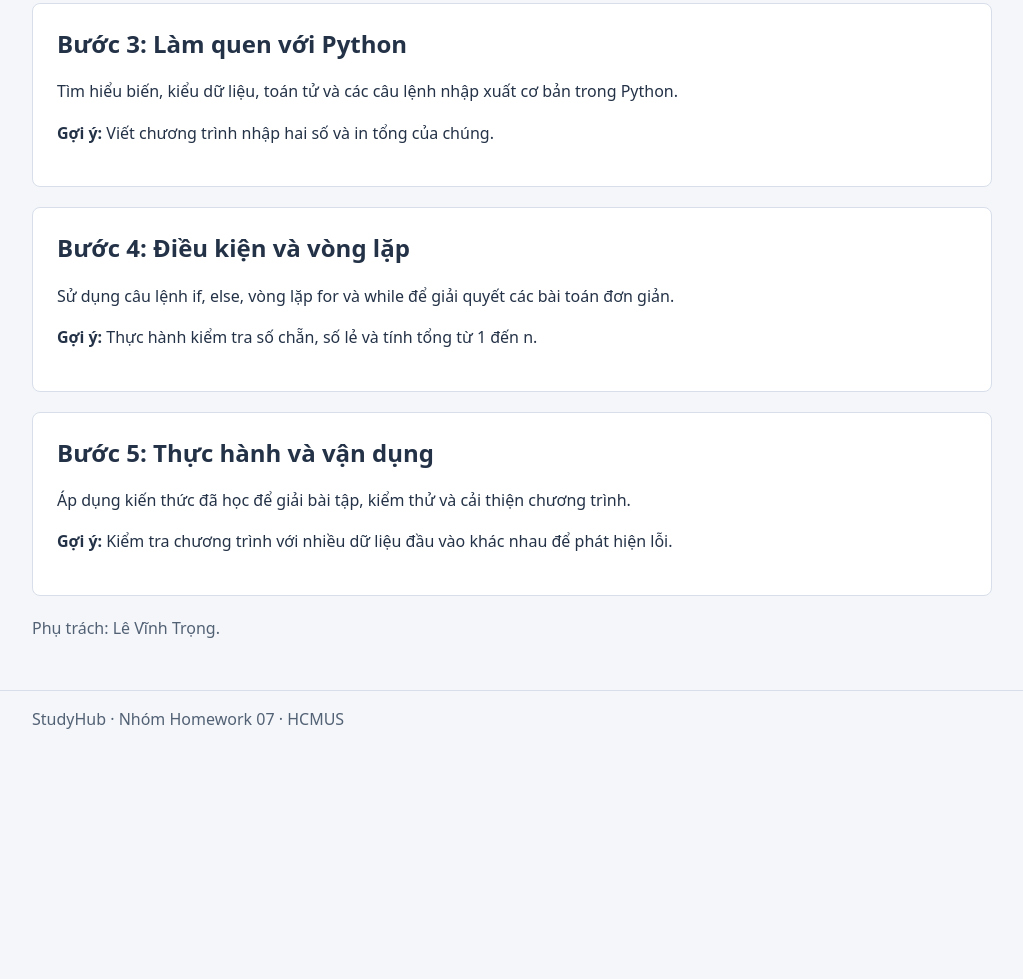
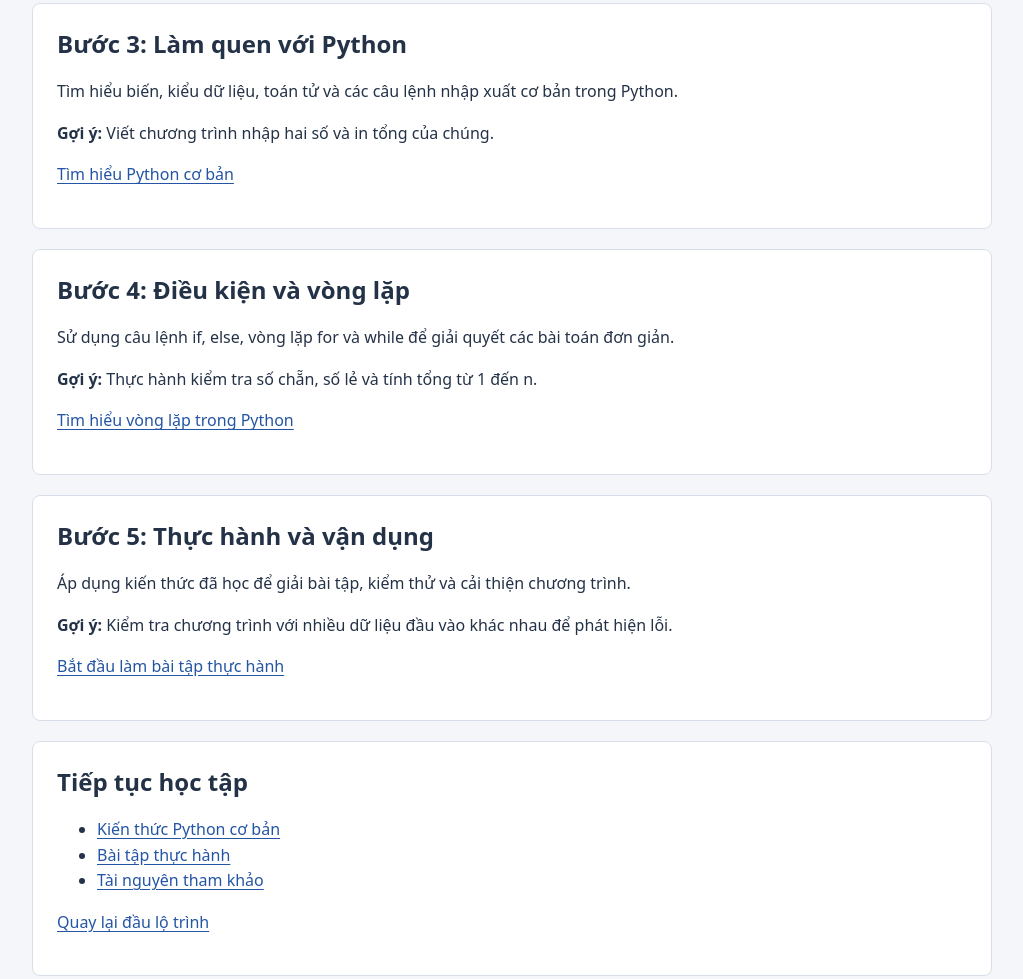
Before and after one commit to nghiep2405/HOMEWORK-TDTT-GIT, a plain HTML site: page roadmap.html in a window 1280 px wide. Shown: the part 737-1716 px from the top of the page, without its empty margins (128-1151 px from the left). Before the commit the page ends 1485 px from the top, so only its background shows below. Drawn offline with Linux system fonts and the light colour scheme.

Commit message:
Add navigation links and anchors to roadmap

```diff
--- a/roadmap.html
+++ b/roadmap.html
@@ -1,3 +1,4 @@
+
 <!DOCTYPE html>
 <html lang="vi">
 <head>
@@ -29,34 +30,47 @@
 
     <p>Khám phá 5 bước học từ Tư duy tính toán đến lập trình Python cơ bản.</p>
 
-    <section class="panel">
+    <section class="panel" id="computational-thinking">
       <h2>Bước 1: Làm quen với tư duy tính toán</h2>
       <p>Tìm hiểu cách phân rã vấn đề, nhận diện mẫu, trừu tượng hóa và xây dựng thuật toán.</p>
       <p><strong>Gợi ý:</strong> Chia một công việc hằng ngày thành các nhiệm vụ nhỏ để dễ giải quyết.</p>
     </section>
 
-    <section class="panel">
+    <section class="panel" id="algorithm">
       <h2>Bước 2: Xây dựng tư duy thuật toán</h2>
       <p>Phân tích bài toán và thiết kế các bước giải quyết vấn đề theo trình tự logic.</p>
       <p><strong>Gợi ý:</strong> Viết các bước tính tổng hai số bằng ngôn ngữ tự nhiên trước khi lập trình.</p>
     </section>
 
-    <section class="panel">
+    <section class="panel" id="python-basics">
       <h2>Bước 3: Làm quen với Python</h2>
       <p>Tìm hiểu biến, kiểu dữ liệu, toán tử và các câu lệnh nhập xuất cơ bản trong Python.</p>
       <p><strong>Gợi ý:</strong> Viết chương trình nhập hai số và in tổng của chúng.</p>
+      <p><a href="python.html">Tìm hiểu Python cơ bản</a></p>
+    </section>
+
+    <section class="panel" id="conditions-and-loops">
+      <h2>Bước 4: Điều kiện và vòng lặp</h2>
+      <p>Sử dụng câu lệnh if, else, vòng lặp for và while để giải quyết các bài toán đơn giản.</p>
+      <p><strong>Gợi ý:</strong> Thực hành kiểm tra số chẵn, số lẻ và tính tổng từ 1 đến n.</p>
+      <p><a href="python.html#loops">Tìm hiểu vòng lặp trong Python</a></p>
+    </section>
+
+    <section class="panel" id="practice">
+      <h2>Bước 5: Thực hành và vận dụng</h2>
+      <p>Áp dụng kiến thức đã học để giải bài tập, kiểm thử và cải thiện chương trình.</p>
+      <p><strong>Gợi ý:</strong> Kiểm tra chương trình với nhiều dữ liệu đầu vào khác nhau để phát hiện lỗi.</p>
+      <p><a href="practice.html">Bắt đầu làm bài tập thực hành</a></p>
     </section>
 
     <section class="panel">
-      <h2>Bước 4: Điều kiện và vòng lặp</h2>
-      <p>Sử dụng câu lệnh if, else, vòng lặp for và while để giải quyết các bài toán đơn giản.</p>
-      <p><strong>Gợi ý:</strong> Thực hành kiểm tra số chẵn, số lẻ và tính tổng từ 1 đến n.</p>
-    </section>
-
-    <section class="panel">
-      <h2>Bước 5: Thực hành và vận dụng</h2>
-      <p>Áp dụng kiến thức đã học để giải bài tập, kiểm thử và cải thiện chương trình.</p>
-      <p><strong>Gợi ý:</strong> Kiểm tra chương trình với nhiều dữ liệu đầu vào khác nhau để phát hiện lỗi.</p>
+      <h2>Tiếp tục học tập</h2>
+      <ul>
+        <li><a href="python.html">Kiến thức Python cơ bản</a></li>
+        <li><a href="practice.html">Bài tập thực hành</a></li>
+        <li><a href="resources.html">Tài nguyên tham khảo</a></li>
+      </ul>
+      <p><a href="#main-content">Quay lại đầu lộ trình</a></p>
     </section>
 
     <p class="page-owner">Phụ trách: Lê Vĩnh Trọng.</p>
```
